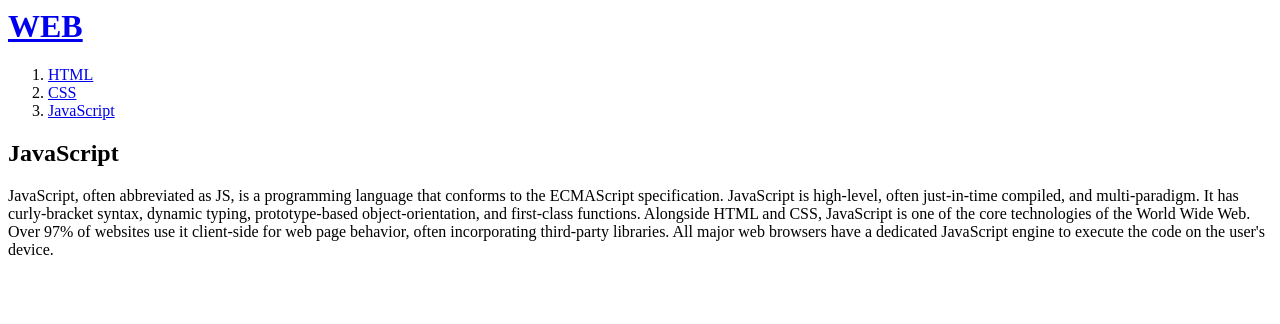
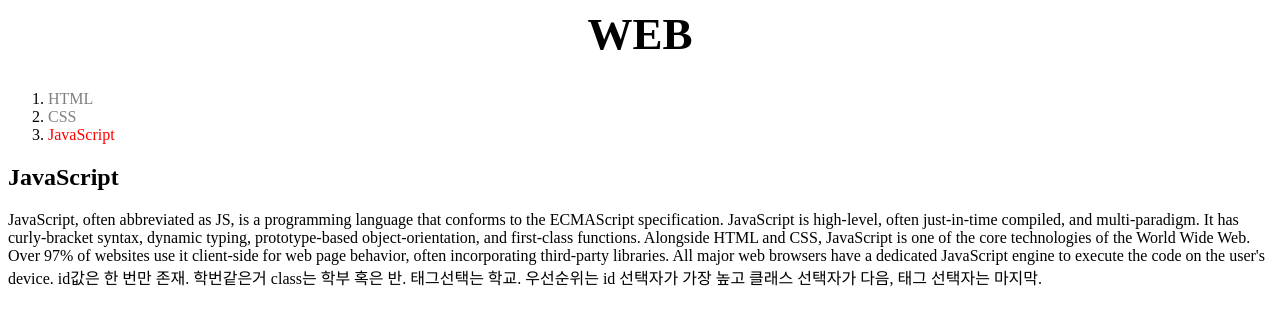
Before and after one commit to tech-kim/web1, a plain HTML site: page 3.html in a window 1280 px wide. Drawn offline with Linux system fonts and the light colour scheme.

Commit message:
first_version

```diff
--- a/3.html
+++ b/3.html
@@ -3,16 +3,34 @@
     <head>
         <title>WEB1 - JavaScript</title>
         <meta charset="utf-8">
+        <style>
+            a {
+                color:black;
+                text-decoration: none;
+            }
+            h1 {
+                text-align: center;
+                font-size: 45px;
+            }
+            #active {
+              color:red;
+            }
+            .saw {
+              color:gray;
+            }
+
+        </style>
     </head>
     <body>
         <h1><a href="index.html">WEB</a></h1>
         <ol>
-            <li><a href="1.html" title = "HTML">HTML</a></li>
-            <li><a href="2.html" title = "CSS">CSS</a></li>
-            <li><a href="3.html" title = "JavaScript">JavaScript</a></li>
+            <li><a href="1.html" title = "HTML" class="saw">HTML</a></li>
+            <li><a href="2.html" title = "CSS" class="saw">CSS</a></li>
+            <li><a href="3.html" title = "JavaScript" class="saw" id="active">JavaScript</a></li>
         </ol>
         <h2>JavaScript</h2>
         <p>JavaScript, often abbreviated as JS, is a programming language that conforms to the ECMAScript specification. JavaScript is high-level, often just-in-time compiled, and multi-paradigm. It has curly-bracket syntax, dynamic typing, prototype-based object-orientation, and first-class functions.
-        Alongside HTML and CSS, JavaScript is one of the core technologies of the World Wide Web. Over 97% of websites use it client-side for web page behavior, often incorporating third-party libraries. All major web browsers have a dedicated JavaScript engine to execute the code on the user's device. </p>
+        Alongside HTML and CSS, JavaScript is one of the core technologies of the World Wide Web. Over 97% of websites use it client-side for web page behavior, often incorporating third-party libraries. All major web browsers have a dedicated JavaScript engine to execute the code on the user's device.
+        id값은 한 번만 존재. 학번같은거 class는 학부 혹은 반. 태그선택는 학교. 우선순위는 id 선택자가 가장 높고 클래스 선택자가 다음, 태그 선택자는 마지막.</p>
     </body>
 </html>
```
Also changed, not shown: 1.html (+9 -0 lines), 2.html (+9 -0 lines), box.html (added, +22 -0 lines), index.html (+17 -0 lines).
